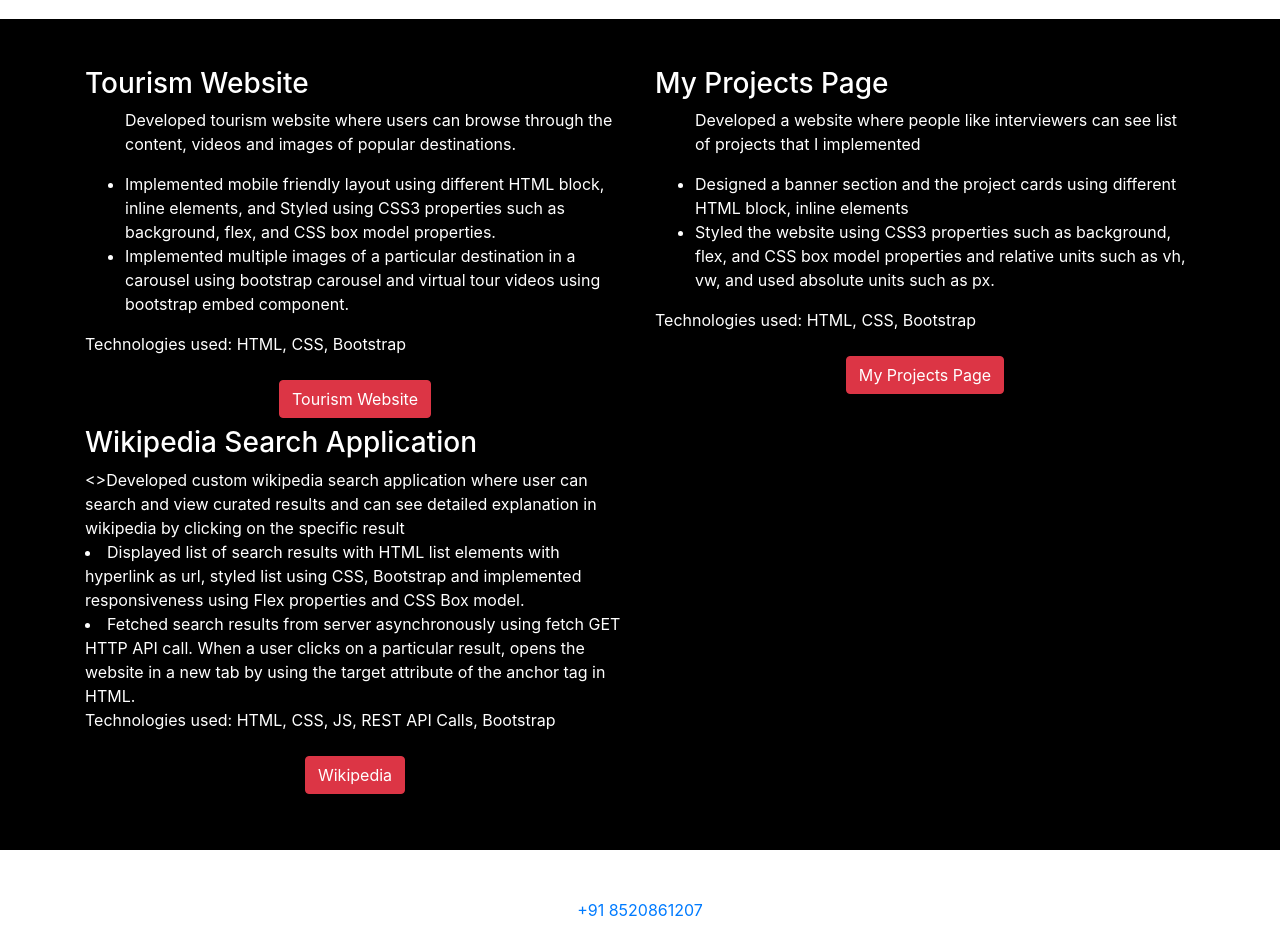
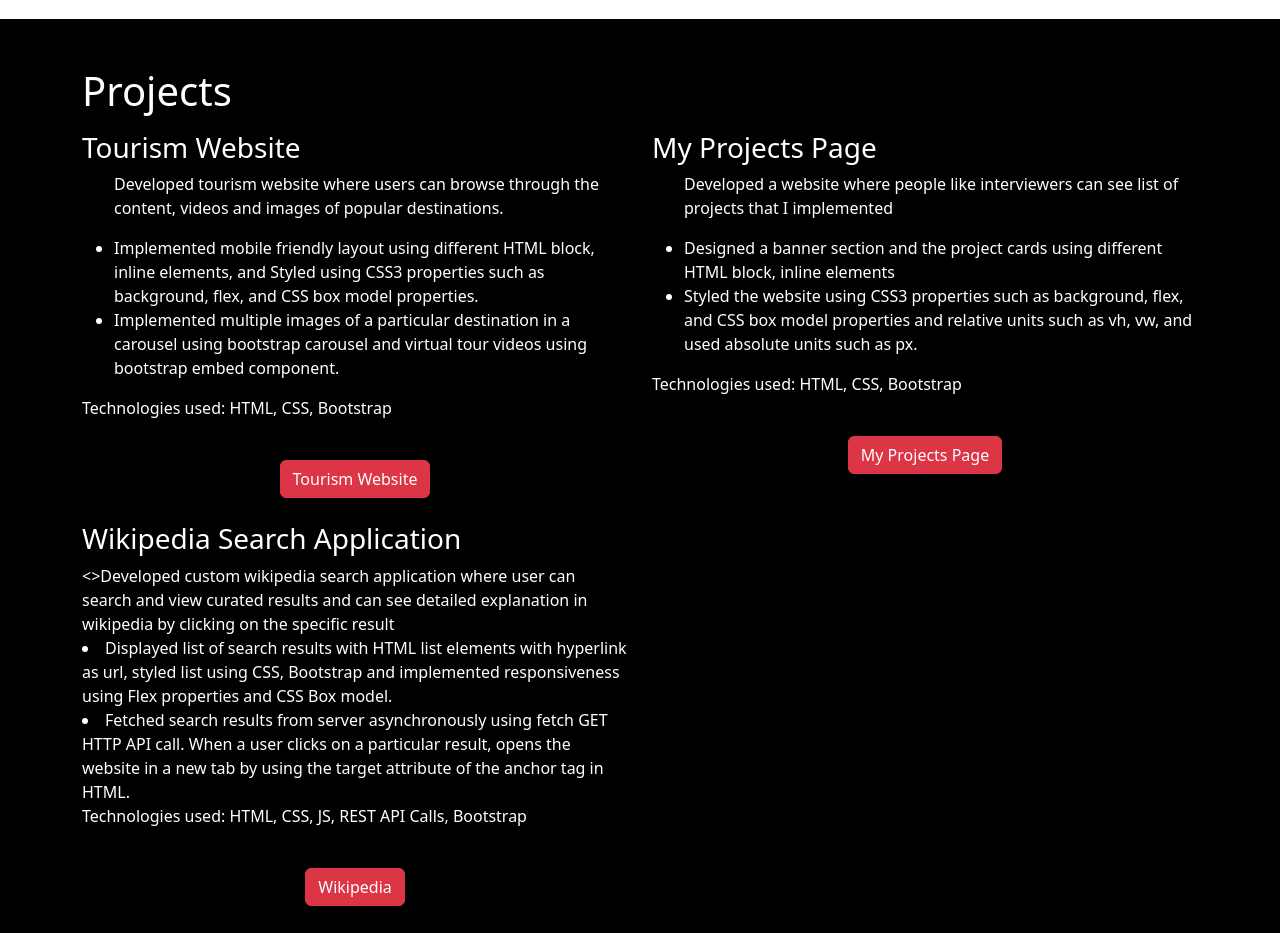
Before and after one commit to bvlavansalivahan/myresume, a website: page index.html in a window 1280 px wide. Shown: the part 900-1833 px from the top of the page. Drawn offline with nearby package versions, Linux system fonts and the light colour scheme.

Commit message:
Add files via upload

```diff
--- a/index.html
+++ b/index.html
@@ -5,11 +5,7 @@
     <meta http-equiv="X-UA-Compatible" content="IE=edge">
     <meta name="viewport" content="width=device-width, initial-scale=1.0">
     <title>Lavan Salivahan- Full Stack Developer</title>
-    <link rel="stylesheet" href="https://stackpath.bootstrapcdn.com/bootstrap/4.5.2/css/bootstrap.min.css" integrity="sha384-JcKb8q3iqJ61gNV9KGb8thSsNjpSL0n8PARn9HuZOnIxN0hoP+VmmDGMN5t9UJ0Z" crossorigin="anonymous"/>
-    <script src="https://code.jquery.com/jquery-3.5.1.slim.min.js" integrity="sha384-DfXdz2htPH0lsSSs5nCTpuj/zy4C+OGpamoFVy38MVBnE+IbbVYUew+OrCXaRkfj" crossorigin="anonymous"></script>
-    <script src="https://cdn.jsdelivr.net/npm/popper.js@1.16.1/dist/umd/popper.min.js" integrity="sha384-9/reFTGAW83EW2RDu2S0VKaIzap3H66lZH81PoYlFhbGU+6BZp6G7niu735Sk7lN" crossorigin="anonymous"></script>
-    <script src="https://stackpath.bootstrapcdn.com/bootstrap/4.5.2/js/bootstrap.min.js" integrity="sha384-B4gt1jrGC7Jh4AgTPSdUtOBvfO8shuf57BaghqFfPlYxofvL8/KUEfYiJOMMV+rV" crossorigin="anonymous"></script>
-    <script src="https://kit.fontawesome.com/20c5629a29.js" crossorigin="anonymous"></script>
+    <link rel="stylesheet" href="./node_modules/bootstrap/dist/css/bootstrap.min.css">
     <link rel="stylesheet" href="resume.css">
 </head>
 <body style="background-color:black; color: white; ">
@@ -75,6 +71,7 @@
     <div class="projects pb-5 pt-5" id="Projects">
       <div class="container">
         <div class="row">
+          <h1 class="col-12 mb-3">Projects</h1>
           <div class="col-12 col-md-6">
             <h3>Tourism Website</h3>
             <ul>Developed tourism website where users can browse through the content, videos
@@ -88,7 +85,7 @@
             </ul>
             <p>Technologies used: HTML, CSS, Bootstrap</p>
             <center>
-              <a href="https://bvlavantourism.ccbp.tech/" target="_blank"><button class="btn btn-danger m-2">Tourism Website</button></a>
+              <a href="https://bvlavantourism.ccbp.tech/" target="_blank"><button class="btn btn-danger m-4">Tourism Website</button></a>
             </center>
           </div>
           <div class="col-12 col-md-6">
@@ -103,7 +100,7 @@
             </ul>
             <p>Technologies used: HTML, CSS, Bootstrap</p>
             <center>
-              <a href="https://lavanmyprojects.ccbp.tech/" target="_blank"><button class="btn btn-danger m-2">My Projects Page</button></a>
+              <a href="https://lavanmyprojects.ccbp.tech/" target="_blank"><button class="btn btn-danger m-4">My Projects Page</button></a>
             </center>
           </div>
 
@@ -121,7 +118,7 @@
             </ul>
             <p>Technologies used: HTML, CSS, JS, REST API Calls, Bootstrap</p>
             <center>
-              <a href="https://lavanwikipedia.ccbp.tech/" target="_blank"><button class="btn btn-danger m-2">Wikipedia</button></a>
+              <a href="https://lavanwikipedia.ccbp.tech/" target="_blank"><button class="btn btn-danger m-4">Wikipedia</button></a>
             </center>
           </div>
         </div>
```
